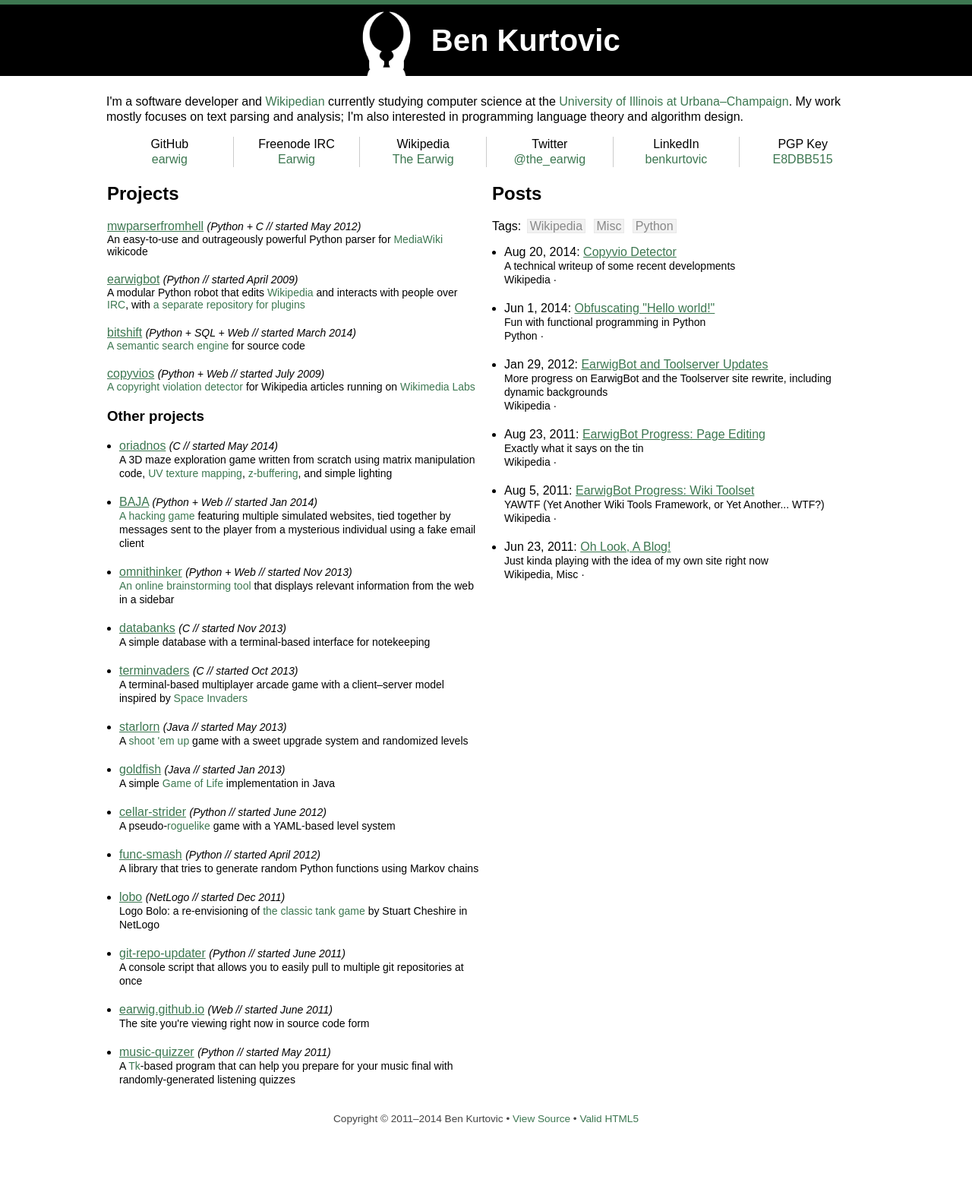
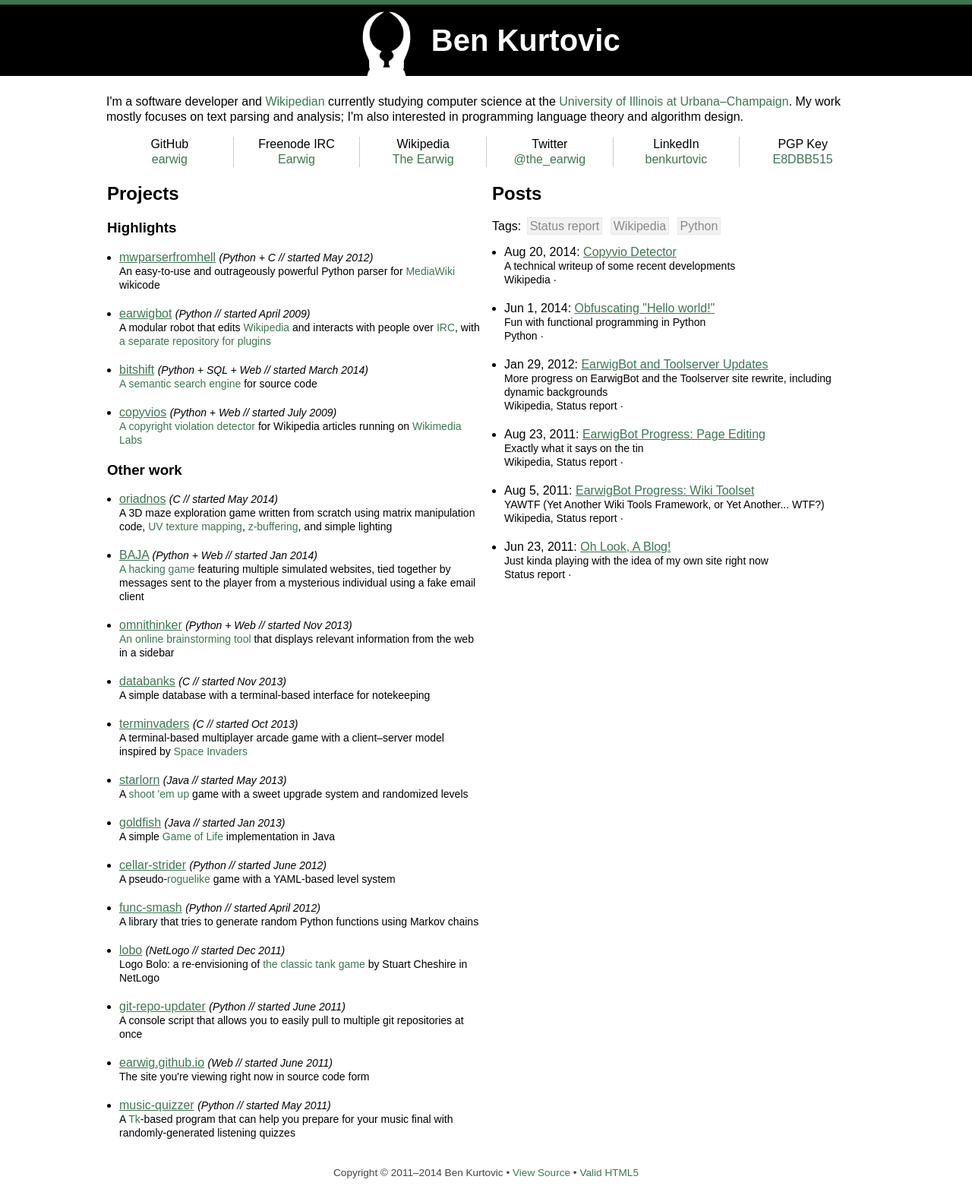
Before and after one commit to earwig/benkurtovic.com, a Jekyll site: the page built from index.html, in a window 1280 px wide. Shown: the whole page at 76% size. Built offline with Jekyll 4.4.1, drawn with Linux system fonts in a browser that asks for light colours; nearby versions of some CDN libraries; comment, search, counter and statistics services are not loaded; before the commit the page ends 1495 px from its top, so only the background shows below that.

Commit message:
Combine project list styling; 'status report' tag.

```diff
--- a/_posts/2011-06-23-oh-look-a-blog.md
+++ b/_posts/2011-06-23-oh-look-a-blog.md
@@ -1,7 +1,7 @@
 ---
 layout: post
 title: Oh Look, A Blog!
-tags: Wikipedia Misc
+tags: ["Status report"]
 description: Just kinda playing with the idea of my own site right now
 ---
 
--- a/_posts/2011-08-05-earwigbot-progress-wiki-toolset.md
+++ b/_posts/2011-08-05-earwigbot-progress-wiki-toolset.md
@@ -1,7 +1,7 @@
 ---
 layout: post
 title: EarwigBot Progress&#58; Wiki Toolset
-tags: Wikipedia
+tags: ["Wikipedia", "Status report"]
 description: YAWTF (Yet Another Wiki Tools Framework, or Yet Another... WTF?)
 ---
 
--- a/_posts/2011-08-23-earwigbot-progress-page-editing.md
+++ b/_posts/2011-08-23-earwigbot-progress-page-editing.md
@@ -1,7 +1,7 @@
 ---
 layout: post
 title: EarwigBot Progress&#58; Page Editing
-tags: Wikipedia
+tags: ["Wikipedia", "Status report"]
 description: Exactly what it says on the tin
 ---
 
--- a/_posts/2012-01-29-earwigbot-and-toolserver-updates.md
+++ b/_posts/2012-01-29-earwigbot-and-toolserver-updates.md
@@ -1,7 +1,7 @@
 ---
 layout: post
 title: EarwigBot and Toolserver Updates
-tags: Wikipedia
+tags: ["Wikipedia", "Status report"]
 description: More progress on EarwigBot and the Toolserver site rewrite, including dynamic backgrounds
 ---
 
--- a/index.html
+++ b/index.html
@@ -28,40 +28,27 @@
     <tr>
         <td>
             <h2>Projects</h2>
-            <div class="project">
-                <div>
-                    <a class="underlined" href="//github.com/earwig/mwparserfromhell">mwparserfromhell</a> <span class="subtitle"><i>(Python + C // started May 2012)</i></span>
-                </div>
-                <div>
-                    An easy-to-use and outrageously powerful Python parser for <a href="//mediawiki.org/">MediaWiki</a> wikicode
-                </div>
-            </div>
-            <div class="project">
-                <div>
-                    <a class="underlined" href="//github.com/earwig/earwigbot">earwigbot</a> <span class="subtitle"><i>(Python // started April 2009)</i></span>
-                </div>
-                <div>
-                    A modular Python robot that edits <a href="//en.wikipedia.org/">Wikipedia</a> and interacts with people over <a href="//en.wikipedia.org/wiki/Internet_Relay_Chat">IRC</a>, with <a href="//github.com/earwig/earwigbot-plugins">a separate repository for plugins</a>
-                </div>
-            </div>
-            <div class="project">
-                <div>
-                    <a class="underlined" href="//github.com/earwig/bitshift">bitshift</a> <span class="subtitle"><i>(Python + SQL + Web // started March 2014)</i></span>
-                </div>
-                <div>
-                    <a href="http://bitshift.it/">A semantic search engine</a> for source code
-                </div>
-            </div>
-            <div class="project">
-                <div>
-                    <a class="underlined" href="//github.com/earwig/copyvios">copyvios</a> <span class="subtitle"><i>(Python + Web // started July 2009)</i></span>
-                </div>
-                <div>
-                    <a href="//tools.wmflabs.org/copyvios">A copyright violation detector</a> for Wikipedia articles running on <a href="//tools.wmflabs.org/">Wikimedia Labs</a>
-                </div>
-            </div>
-            <h3>Other projects</h2>
-            <ul id="project-list">
+            <h3>Highlights</h3>
+            <ul class="work-list">
+                <li>
+                    <a class="underlined" href="//github.com/earwig/mwparserfromhell">mwparserfromhell</a> <span class="subtitle"><i>(Python + C // started May 2012)</i></span><br />
+                    <span class="subtitle">An easy-to-use and outrageously powerful Python parser for <a href="//mediawiki.org/">MediaWiki</a> wikicode</span>
+                </li>
+                <li>
+                    <a class="underlined" href="//github.com/earwig/earwigbot">earwigbot</a> <span class="subtitle"><i>(Python // started April 2009)</i></span><br />
+                    <span class="subtitle">A modular robot that edits <a href="//en.wikipedia.org/">Wikipedia</a> and interacts with people over <a href="//en.wikipedia.org/wiki/Internet_Relay_Chat">IRC</a>, with <a href="//github.com/earwig/earwigbot-plugins">a separate repository for plugins</a></span>
+                </li>
+                <li>
+                    <a class="underlined" href="//github.com/earwig/bitshift">bitshift</a> <span class="subtitle"><i>(Python + SQL + Web // started March 2014)</i></span><br />
+                    <span class="subtitle"><a href="http://bitshift.it/">A semantic search engine</a> for source code</span>
+                </li>
+                <li>
+                    <a class="underlined" href="//github.com/earwig/copyvios">copyvios</a> <span class="subtitle"><i>(Python + Web // started July 2009)</i></span><br />
+                    <span class="subtitle"><a href="//tools.wmflabs.org/copyvios">A copyright violation detector</a> for Wikipedia articles running on <a href="//tools.wmflabs.org/">Wikimedia Labs</a></span>
+                </li>
+            </ul>
+            <h3>Other work</h3>
+            <ul class="work-list">
                 <li>
                     <a class="underlined" href="//github.com/VjiaoBlack/Oriadnos">oriadnos</a> <span class="subtitle"><i>(C // started May 2014)</i></span><br />
                     <span class="subtitle">A 3D maze exploration game written from scratch using matrix manipulation code, <a href="//en.wikipedia.org/wiki/UV_mapping">UV texture mapping</a>, <a href="//en.wikipedia.org/wiki/Z-buffering">z-buffering</a>, and simple lighting</span>
@@ -124,7 +111,7 @@
                     <span class="tag">{{tag[0]}}</span>
                 {% endfor %}
             </div>
-            <ul id="post-list">
+            <ul id="post-list" class="work-list">
                 {% for post in site.posts %}
                     <li data-tags="{{ post.tags | join: "|" }}">{{ post.date | date: "%b %-d, %Y" }}: <a class="underlined" href="{{ post.url }}">{{ post.title }}</a><br /><span class="subtitle">{{ post.description }}<br />{{ post.tags | join: ", " }} &middot; <a href="{{ post.url }}#disqus_thread" data-disqus-identifier="{{ post.id }}"></a></span></li>
                 {% endfor %}
--- a/static/main.css
+++ b/static/main.css
@@ -109,19 +109,11 @@
     padding-right: 0.5em;
 }
 
-.project {
-    margin-bottom: 1.25em;
-}
-
-.project div:nth-child(2) {
-    font-size: 14px;
-}
-
-#project-list, #post-list {
+.work-list {
     padding-left: 1em;
 }
 
-#project-list li, #post-list li {
+.work-list li {
     margin-bottom: 1.25em;
 }
 
@@ -135,7 +127,7 @@
     color: #888;
     cursor: pointer;
     margin: 0 3px;
-    padding: 0 3px;
+    padding: 2px 3px;
 }
 
 .tag-selected {
@@ -166,7 +158,7 @@
     background-color: #f2f2f2;
     border: 1px solid #e8e8e8;
     margin: 0 3px;
-    padding: 0 3px;
+    padding: 2px 3px;
 }
 
 .post-tag:link, .post-tag:visited {
```
